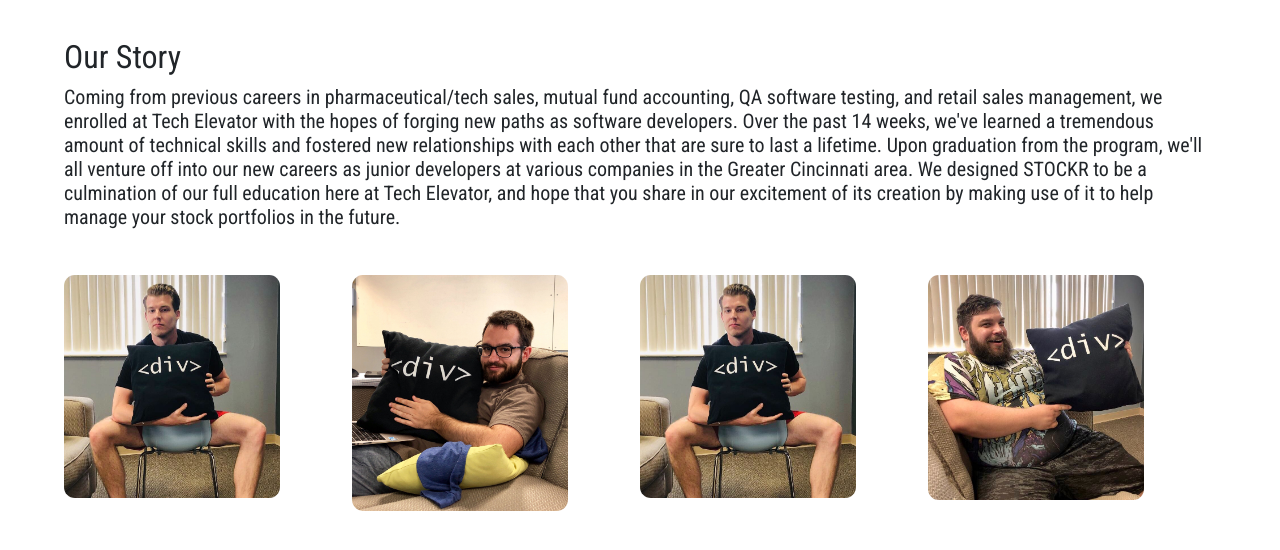
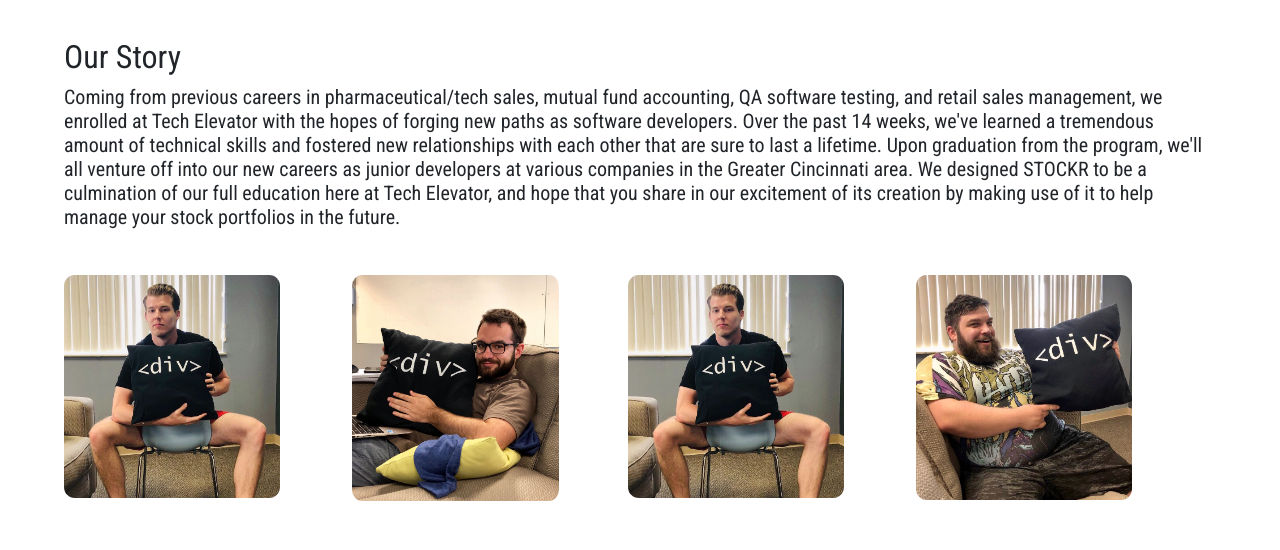
Before and after one commit to ben-loper/group-stock-market, a Vue app in the folder frontend/: page /about in a window 1280 px wide. Shown: the top 550 px of the page. Built offline with nearby package versions, Linux system fonts and the light colour scheme; what vue-highlightjs would draw is missing.

Commit message:
formatted john image to match size of rest

```diff
--- a/frontend/src/views/About.vue
+++ b/frontend/src/views/About.vue
@@ -12,7 +12,7 @@
             <div class="our-image">
             <img src="../assets/Adam-stockr.jpg" />
             </div>
-            <div class="our-image">
+            <div class="our-image" id="john-image">
             <img src="../assets/John-stockr.jpg" />
             </div>
             <div class="our-image">
@@ -44,6 +44,7 @@ export default {
     margin-left: 5%;
     margin-top: 3%;
     margin-right: 5%;
+    justify-items: center;
 }
 
 .our-image>img {
@@ -54,4 +55,9 @@ export default {
 .our-image {
     width: 25%;
 }
+
+#john-image {
+    width: 24%;
+}
+
 </style>
```
